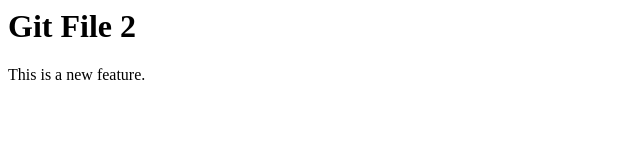
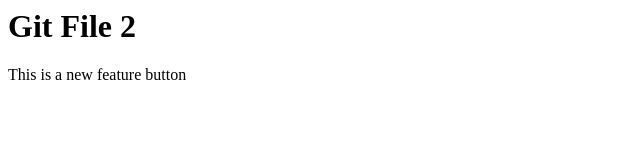
Before and after one commit to MeghaSinha-github/gitpractice, a plain HTML site: page index.html in a window 1280 px wide. Shown: the full height of the page, 0-640 px from the left. Drawn offline with Linux system fonts and the light colour scheme.

Commit message:
Add Button

```diff
--- a/index.html
+++ b/index.html
@@ -1,2 +1,2 @@
 <h1>Git File 2</h1>
-<p>This is a new feature.</p>
+<p>This is a new feature button</p>
```
